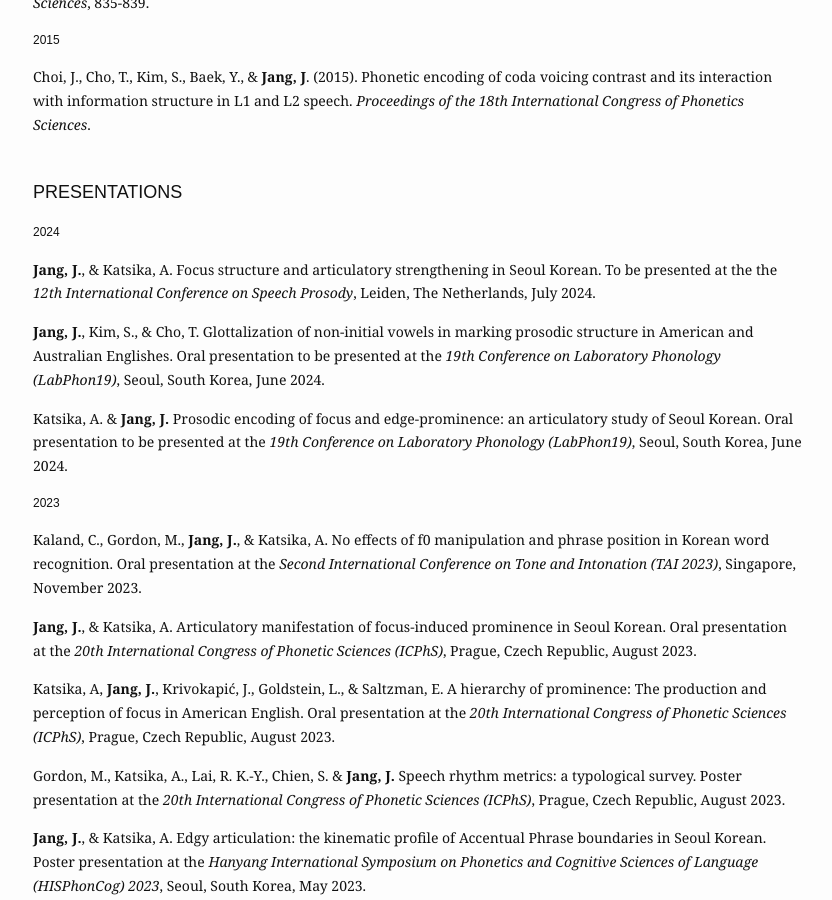
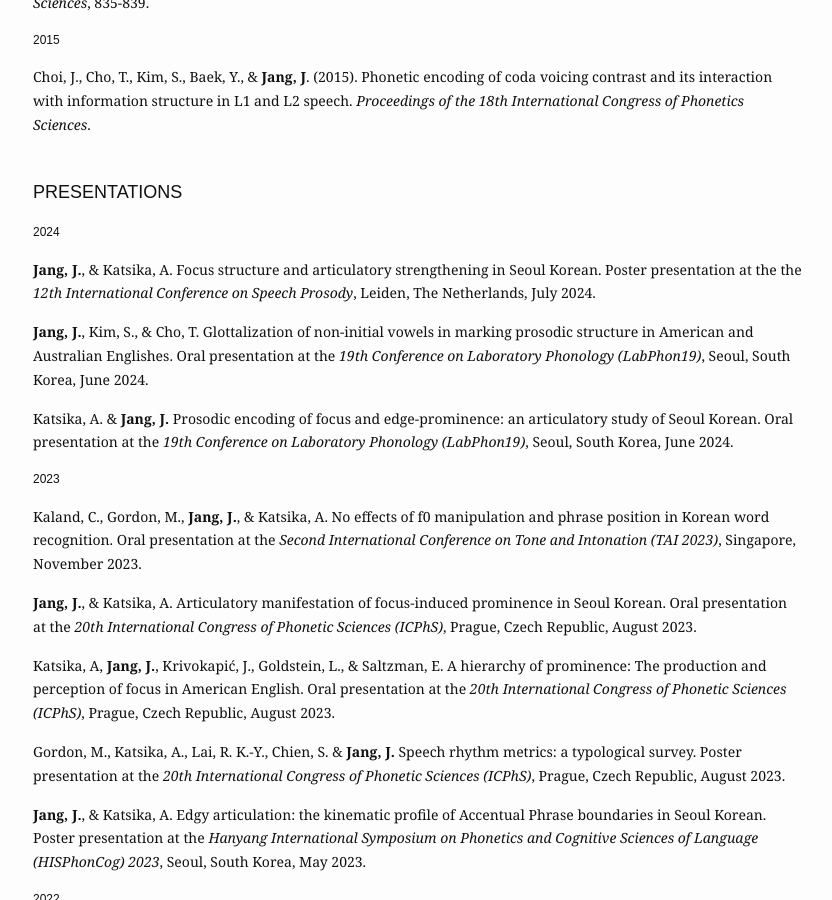
Before and after one commit to jiyoungj/jiyoungj.github.io, a Jekyll site: the page built from research.md, in a window 1280 px wide and 900 px high, scrolled down 1696 px. Shown: the whole window, without its empty margins (222-1054 px from the left). Built offline with Jekyll 4.4.1, drawn with Linux system fonts in a browser that asks for light colours; some web fonts are replaced.

Commit message:
Update research.md

```diff
--- a/research.md
+++ b/research.md
@@ -76,11 +76,11 @@ Phonetics, L2 phonetics, prosody, speech production and perception, computationa
 
 <h4>2024</h4>
 
-  <b>Jang, J.</b>, & Katsika, A. Focus structure and articulatory strengthening in Seoul Korean. To be presented at the the <em>12th International Conference on Speech Prosody</em>, Leiden, The Netherlands, July 2024.
+  <b>Jang, J.</b>, & Katsika, A. Focus structure and articulatory strengthening in Seoul Korean. Poster presentation at the the <em>12th International Conference on Speech Prosody</em>, Leiden, The Netherlands, July 2024.
 
-  <b>Jang, J.</b>, Kim, S., & Cho, T. Glottalization of non-initial vowels in marking prosodic structure in American and Australian Englishes. Oral presentation to be presented at the <em>19th Conference on Laboratory Phonology (LabPhon19)</em>, Seoul, South Korea, June 2024.
+  <b>Jang, J.</b>, Kim, S., & Cho, T. Glottalization of non-initial vowels in marking prosodic structure in American and Australian Englishes. Oral presentation at the <em>19th Conference on Laboratory Phonology (LabPhon19)</em>, Seoul, South Korea, June 2024.
 
-  Katsika, A. & <b>Jang, J.</b> Prosodic encoding of focus and edge-prominence: an articulatory study of Seoul Korean. Oral presentation to be presented at the <em>19th Conference on Laboratory Phonology (LabPhon19)</em>, Seoul, South Korea, June 2024.
+  Katsika, A. & <b>Jang, J.</b> Prosodic encoding of focus and edge-prominence: an articulatory study of Seoul Korean. Oral presentation at the <em>19th Conference on Laboratory Phonology (LabPhon19)</em>, Seoul, South Korea, June 2024.
 
 <h4>2023</h4>
 
```
